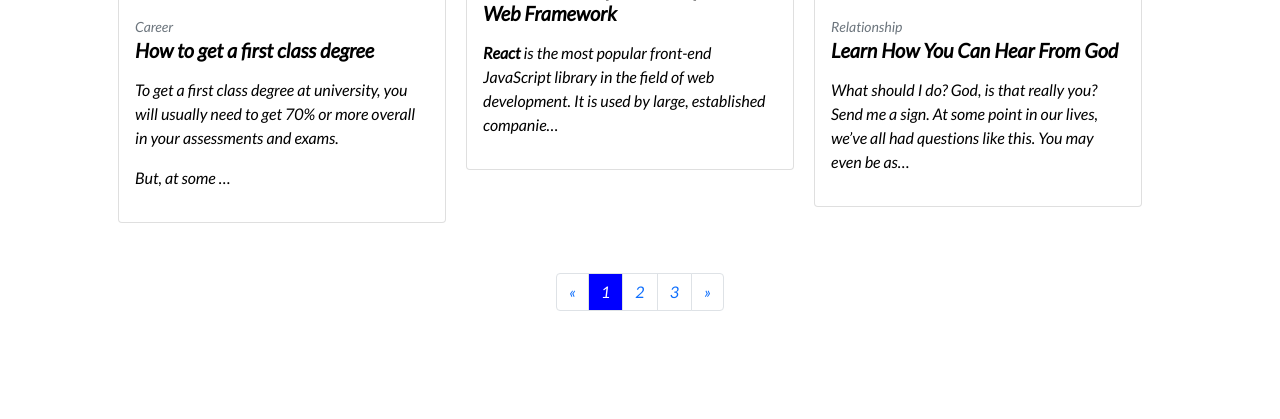
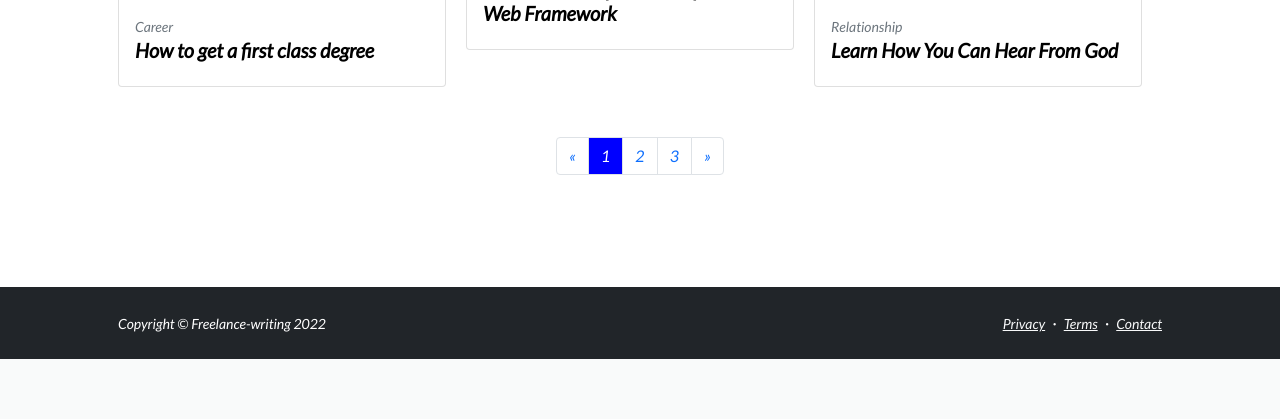
Before and after one commit to CodeWithClinton/cms_website_django, a Django app: page / in a window 1280 px wide. Shown: the part 1095-1514 px from the top of the page. After the commit the page ends 1454 px from the top, so only its background shows below. Run offline with Django 3.2, Linux system fonts and the light colour scheme; data comes from the database, SQL or seed files in the repository; some libraries are stand-ins or nearby versions.

Commit message:
final changes

```diff
--- a/article/templates/article/index.html
+++ b/article/templates/article/index.html
@@ -70,7 +70,7 @@
                   <div class="card-body">
                     <small class="text-muted">{{post.tag.title}}</small>
                     <h5 class="card-title"><strong>{{post.title}}</strong></h5>
-                    <p class="card-text">{{post.body|safe|truncatechars:'150'}}</p>
+                    {% comment %} <p class="card-text">{{post.body|safe|truncatechars:'150'}}</p> {% endcomment %}
                     {% comment %} <p class="card-text"><small class="text-muted">Last updated 3 mins ago</small></p> {% endcomment %}
                   </div>
 
--- a/medium/settings.py
+++ b/medium/settings.py
@@ -88,7 +88,8 @@ DATABASES = {
         'NAME': 'blogCms',
         'USER': 'postgres',
         'PASSWORD': 'database',
-        'HOST':  os.environ.get('CMS_HOST'),
+        'HOST':  'database-1.ce7yb1guuyaz.us-east-2.rds.amazonaws.com',
+        # 'HOST':  os.environ.get('CMS_HOST'),
         'PORT': '5432'
     }
 }
--- a/writer/views.py
+++ b/writer/views.py
@@ -3,6 +3,7 @@ from .models import Profile
 from .forms import RegistrationForm
 from django.contrib import messages
 from django.contrib.auth import authenticate, login, logout
+from django.contrib.auth.decorators import login_required
 from .forms import EditProfileForm
 # Create your views here.
 def profile(request, pk):
@@ -42,6 +43,7 @@ def signout(request):
     logout(request)
     return redirect('signin')
 
+@login_required(login_url=login)
 def updateProfile(request):
     profile = request.user.profile
     form = EditProfileForm(instance=profile)
```
